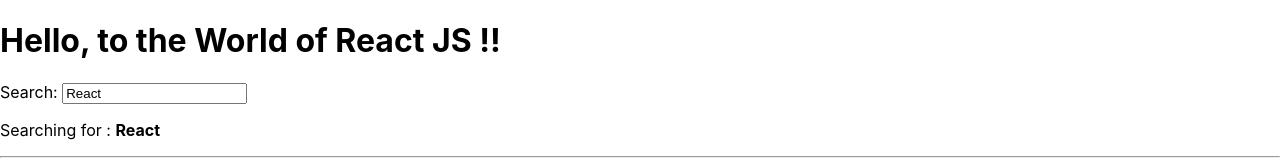
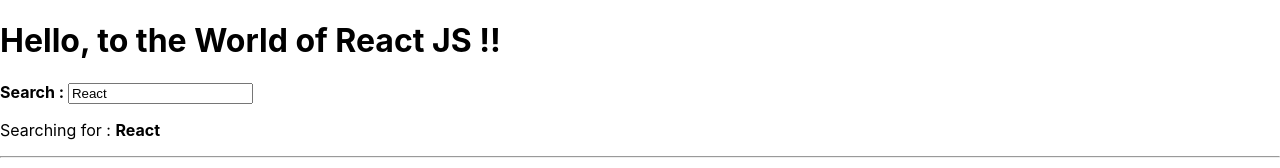
Before and after one commit to hemanthrasabhathula/hacker-stories, a React (Create React App) app: page / in a window 1280 px wide. Shown: the top 168 px of the page. Built offline with nearby package versions, Linux system fonts and the light colour scheme.

Commit message:
React Component Composition

```diff
--- a/src/App.js
+++ b/src/App.js
@@ -61,10 +61,11 @@ function App() {
       <Greeting {...welcome} />
       <InputWithLabel
         id="search"
-        label="Search"
         onInputChange={handleSearch}
         value={searchTerm}
-      />
+      >
+        <Text>Search : </Text>
+      </InputWithLabel>
       <hr />
       <List list={searchedStories} />
       <DeveloperList />
@@ -82,9 +83,17 @@ const Greeting = ({ greeting, title }) => {
   );
 };
 
-const InputWithLabel = ({ id, label, type = "text", onInputChange, value }) => (
+const Text = ({ children }) => <strong>{children}</strong>;
+
+const InputWithLabel = ({
+  id,
+  type = "text",
+  onInputChange,
+  value,
+  children,
+}) => (
   <>
-    <label htmlFor={id}>{label}: </label>
+    <label htmlFor={id}> {children}</label>
     <input id={id} type={type} onChange={onInputChange} value={value} />
     <p>
       Searching for : <strong>{value}</strong>
```
